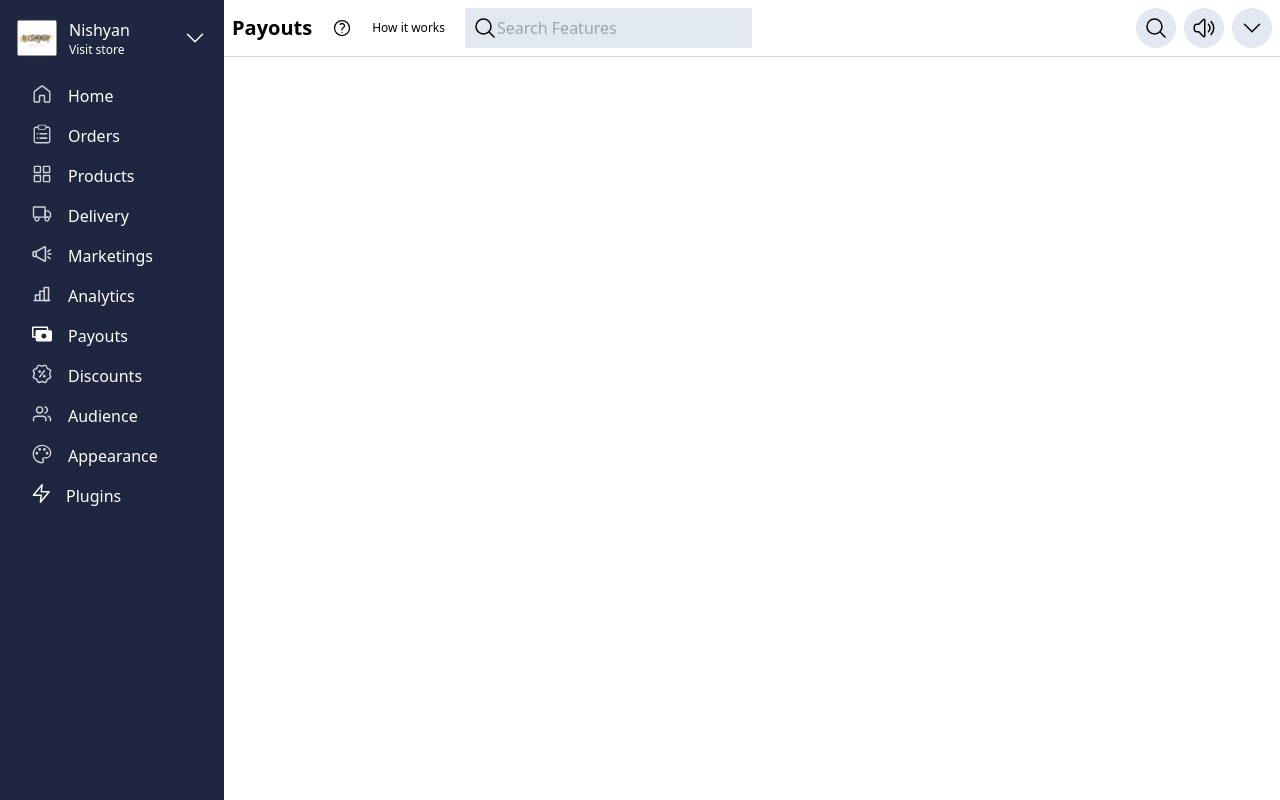
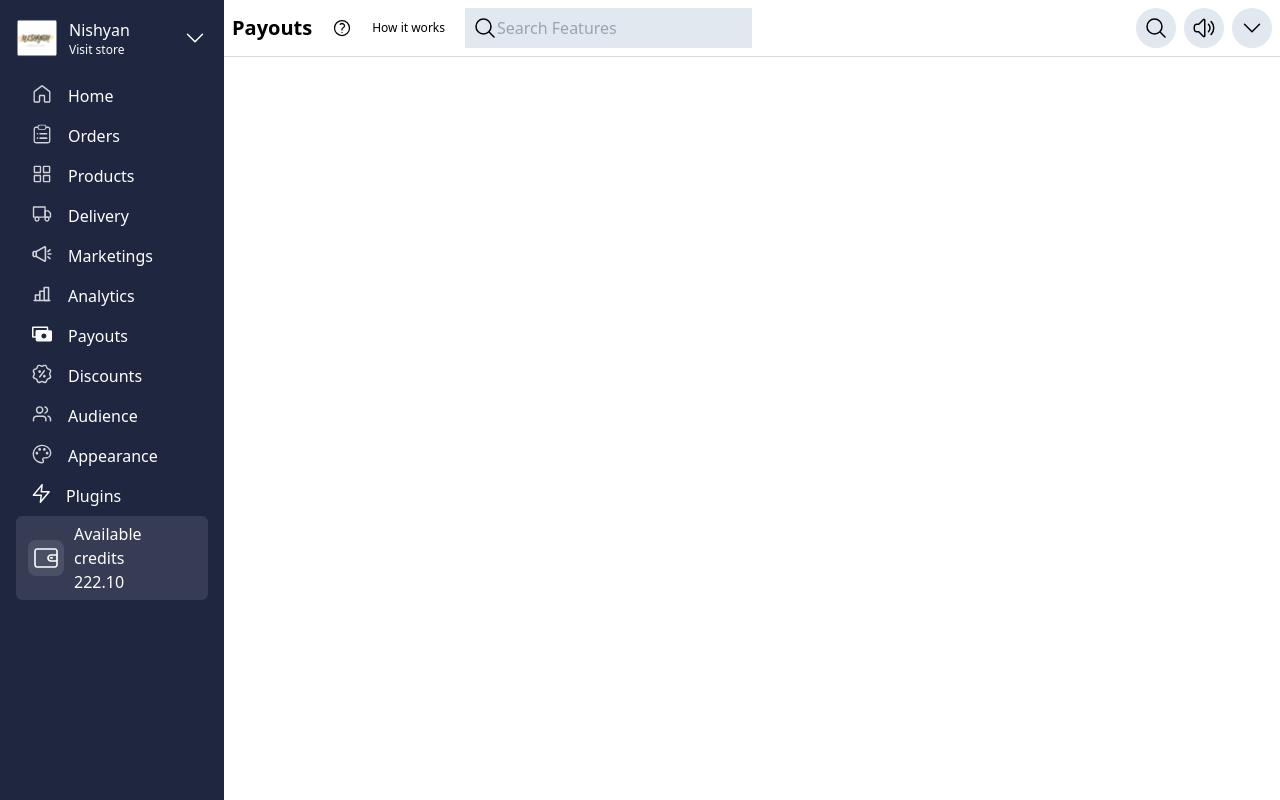
Before and after one commit to sarb001/Dukaan-frontend-assignment, a React (Vite) app: page / in a window 1280 px wide. Built offline with nearby package versions, Linux system fonts and the light colour scheme.

Commit message:
sidebar completed

```diff
--- a/public/assests/icons.jsx
+++ b/public/assests/icons.jsx
@@ -204,3 +204,14 @@ export const  Nishyamimg = () => {
         </>
     )
 }
+
+export const Wallet = () => {
+    return (
+        <>
+            <svg width="24" height="24" viewBox="0 0 24 24" fill="none" xmlns="http://www.w3.org/2000/svg">
+    <path fill-rule="evenodd" clip-rule="evenodd" d="M3.00312 3.79727C2.42636 3.79727 1.80313 4.35527 1.80313 5.24727V18.7473C1.80313 19.6393 2.42636 20.1973 3.00312 20.1973H21.0031C21.5799 20.1973 22.2031 19.6393 22.2031 18.7473V15.8473H17.0032C14.8769 15.8473 13.1532 14.1236 13.1532 11.9973C13.1532 9.87097 14.8769 8.14727 17.0032 8.14727H22.2031V5.24727C22.2031 4.35527 21.5799 3.79727 21.0031 3.79727H3.00312ZM23.8031 8.14727V5.24727C23.8031 3.65398 22.6355 2.19727 21.0031 2.19727H3.00312C1.37075 2.19727 0.203125 3.65398 0.203125 5.24727V18.7473C0.203125 20.3405 1.37075 21.7973 3.00312 21.7973H21.0031C22.6355 21.7973 23.8031 20.3405 23.8031 18.7473V15.8473H23.8532V8.14727H23.8031ZM16.0032 11.9473C16.0032 11.4778 16.3837 11.0973 16.8532 11.0973H18.1532C18.6226 11.0973 19.0032 11.4778 19.0032 11.9473C19.0032 12.4167 18.6226 12.7973 18.1532 12.7973H16.8532C16.3837 12.7973 16.0032 12.4167 16.0032 11.9473ZM14.8532 11.9973C14.8532 10.8099 15.8158 9.84727 17.0032 9.84727H22.1532V14.1473H17.0032C15.8158 14.1473 14.8532 13.1847 14.8532 11.9973Z" fill="white"/>
+    </svg>
+
+        </>
+    )
+}
--- a/src/App.css
+++ b/src/App.css
@@ -1,5 +1,5 @@
 .nav_link:hover{
-    background-color: lightslategray;
+    background-color: #ffffff1a;
     cursor: pointer;
     border-radius: 5px;
 }
--- a/src/Sidebar.jsx
+++ b/src/Sidebar.jsx
@@ -1,5 +1,5 @@
 import React from 'react'
-import { Analytics, Appearance, Audience, CancelButton, Delivery, Discounts, Downarrow, Home, Marketing, Nishyamimg, Orders, Payouts, Plugins, Products } from '../public/assests/icons'
+import { Analytics, Appearance, Audience, CancelButton, Delivery, Discounts, Downarrow, Home, Marketing, Nishyamimg, Orders, Payouts, Plugins, Products, Wallet } from '../public/assests/icons'
 
 const Sidebar = ({setmenubutton,menubutton}) => {
 
@@ -22,7 +22,9 @@ const Sidebar = ({setmenubutton,menubutton}) => {
     <>
          <div className =  {` ${menubutton ? "block" : "hidden"} min-w-48
           z-30 fixed p-4
-          tablet:block tablet:min-w-56  tablet:p-4 bg-[#1E2640] h-[100vh]  text-white `}>
+          tablet:block tablet:min-w-56  tablet:p-4 bg-[#1E2640] h-[100vh]  text-white flex flex-col gap-2.5 `}>
+
+            <div>
 
                  <div className='
                  grid grid-cols-3 gap-3
@@ -57,6 +59,18 @@ const Sidebar = ({setmenubutton,menubutton}) => {
                      )}
                  </div>
 
+            </div>
+
+            <div className='flex items-center gap-2.5 w-48  bg-[#353c53] px-3 py-1.5
+                  rounded-md
+                  '>
+                     <div className='p-1.5 bg-[#ffffff1a]  rounded-lg '> <Wallet /> </div>
+                     <div>
+                        <div> Available credits </div>
+                        <div> 222.10 </div>
+                     </div>
+            </div>
+
          </div>
 
            { menubutton &&
```
